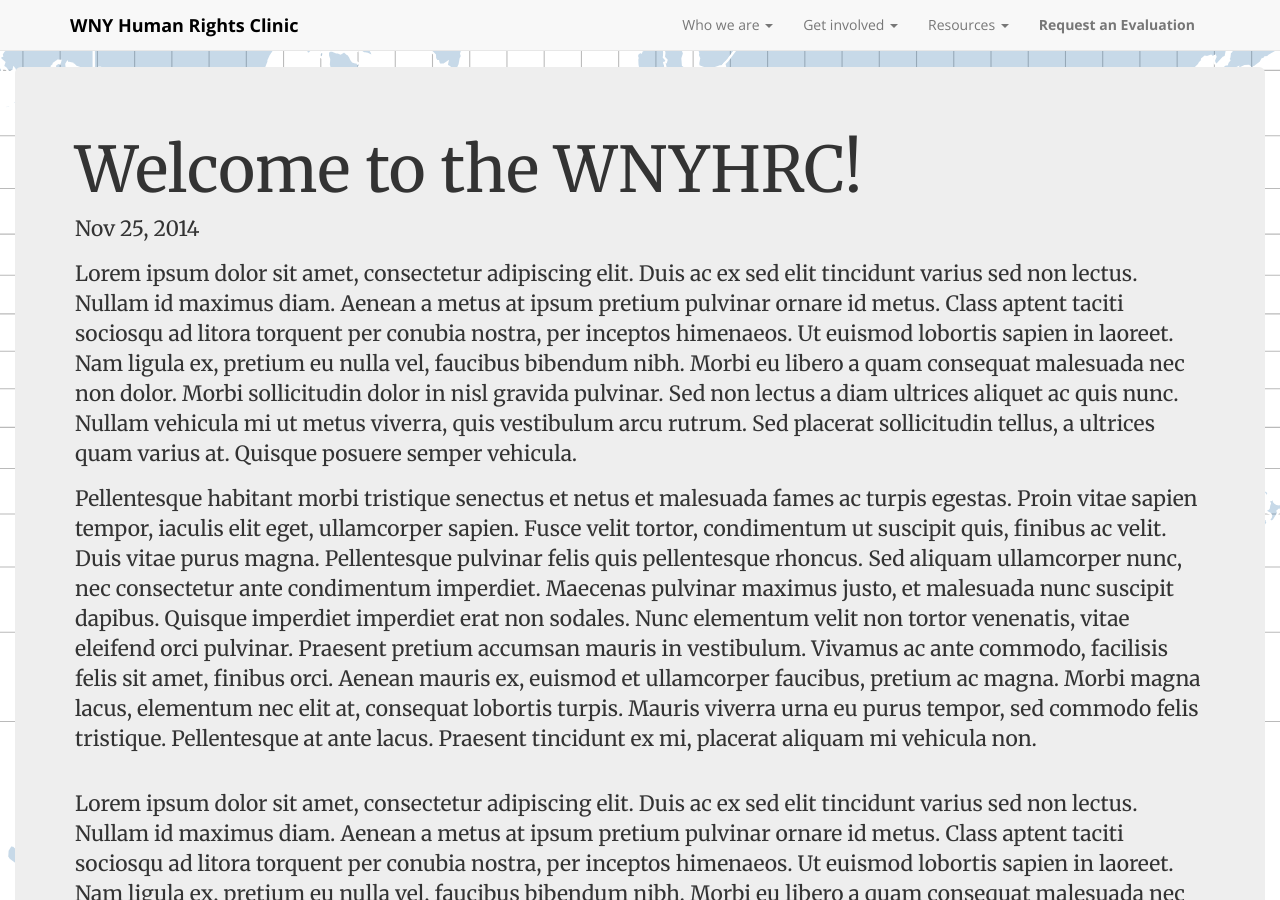
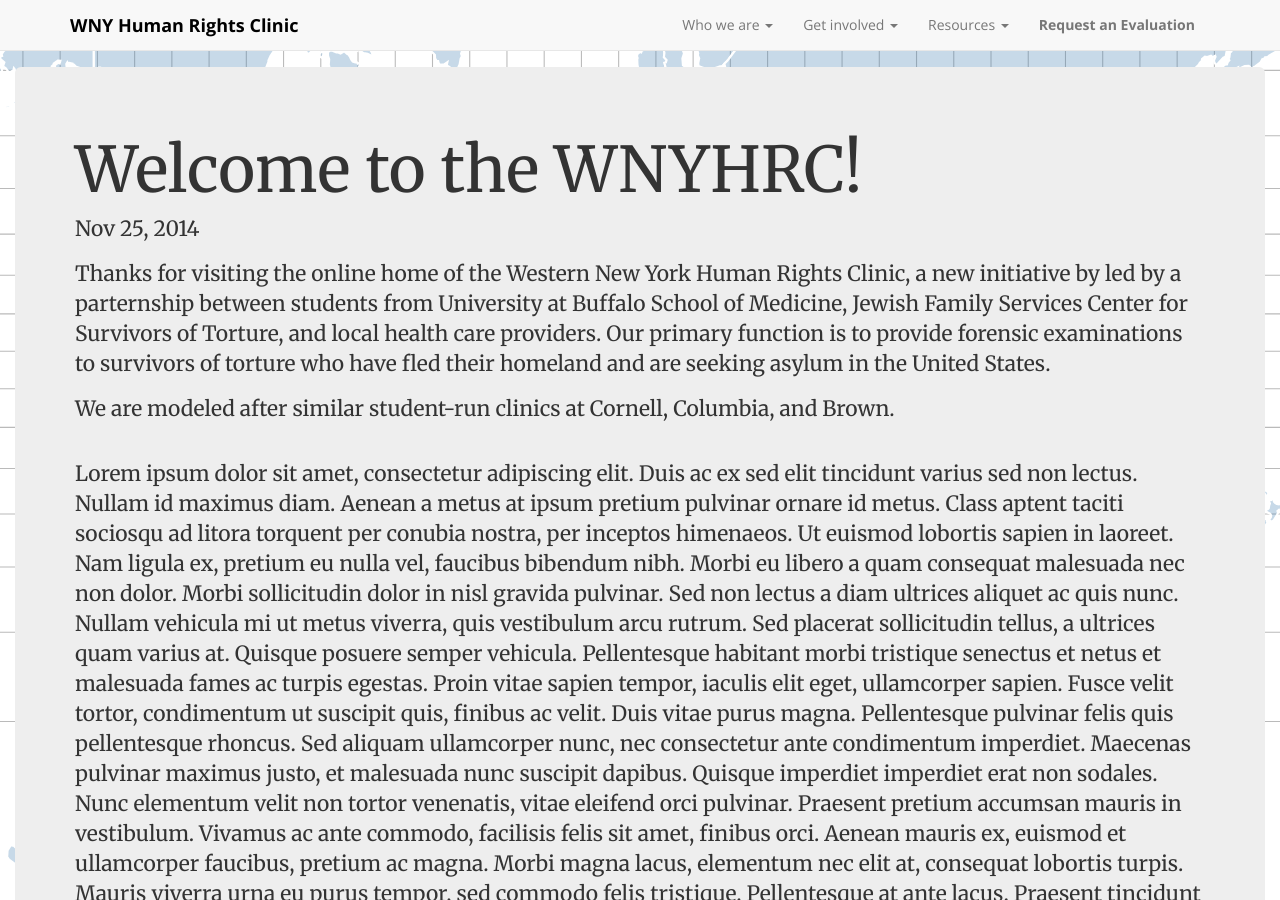
Before and after one commit to bquarant/wnyhrc, a Jekyll site: the page built from _posts/2014-11-25-welcome-to-the-wnyhrc.markdown, in a window 1280 px wide and 900 px high, scrolled down 394 px. Built offline with Jekyll 4.4.1, drawn with Linux system fonts in a browser that asks for light colours.

Commit message:
adding CNAME

```diff
--- /dev/null
+++ b/CNAME
@@ -0,0 +1 @@
+www.wnyhrc.org
--- a/_posts/2014-11-25-welcome-to-the-wnyhrc.markdown
+++ b/_posts/2014-11-25-welcome-to-the-wnyhrc.markdown
@@ -5,6 +5,6 @@
 categories: blog
 ---
 
-Lorem ipsum dolor sit amet, consectetur adipiscing elit. Duis ac ex sed elit tincidunt varius sed non lectus. Nullam id maximus diam. Aenean a metus at ipsum pretium pulvinar ornare id metus. Class aptent taciti sociosqu ad litora torquent per conubia nostra, per inceptos himenaeos. Ut euismod lobortis sapien in laoreet. Nam ligula ex, pretium eu nulla vel, faucibus bibendum nibh. Morbi eu libero a quam consequat malesuada nec non dolor. Morbi sollicitudin dolor in nisl gravida pulvinar. Sed non lectus a diam ultrices aliquet ac quis nunc. Nullam vehicula mi ut metus viverra, quis vestibulum arcu rutrum. Sed placerat sollicitudin tellus, a ultrices quam varius at. Quisque posuere semper vehicula.
+Thanks for visiting the online home of the Western New York Human Rights Clinic, a new initiative by led by a parternship between students from University at Buffalo School of Medicine, Jewish Family Services Center for Survivors of Torture, and local health care providers. Our primary function is to provide forensic examinations to survivors of torture who have fled their homeland and are seeking asylum in the United States.
 
-Pellentesque habitant morbi tristique senectus et netus et malesuada fames ac turpis egestas. Proin vitae sapien tempor, iaculis elit eget, ullamcorper sapien. Fusce velit tortor, condimentum ut suscipit quis, finibus ac velit. Duis vitae purus magna. Pellentesque pulvinar felis quis pellentesque rhoncus. Sed aliquam ullamcorper nunc, nec consectetur ante condimentum imperdiet. Maecenas pulvinar maximus justo, et malesuada nunc suscipit dapibus. Quisque imperdiet imperdiet erat non sodales. Nunc elementum velit non tortor venenatis, vitae eleifend orci pulvinar. Praesent pretium accumsan mauris in vestibulum. Vivamus ac ante commodo, facilisis felis sit amet, finibus orci. Aenean mauris ex, euismod et ullamcorper faucibus, pretium ac magna. Morbi magna lacus, elementum nec elit at, consequat lobortis turpis. Mauris viverra urna eu purus tempor, sed commodo felis tristique. Pellentesque at ante lacus. Praesent tincidunt ex mi, placerat aliquam mi vehicula non.
+We are modeled after similar student-run clinics at Cornell, Columbia, and Brown.
```
